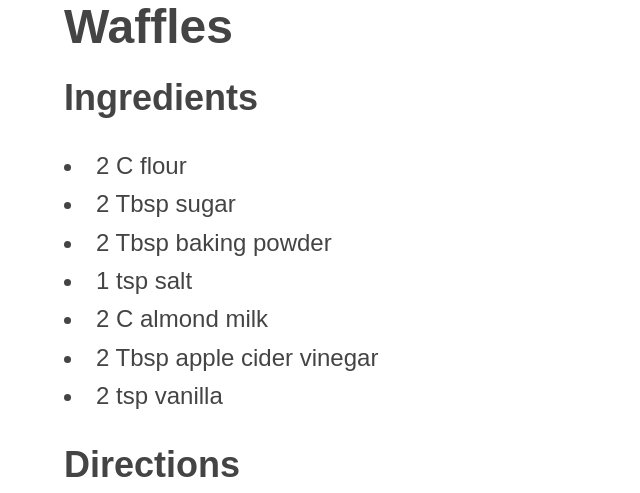
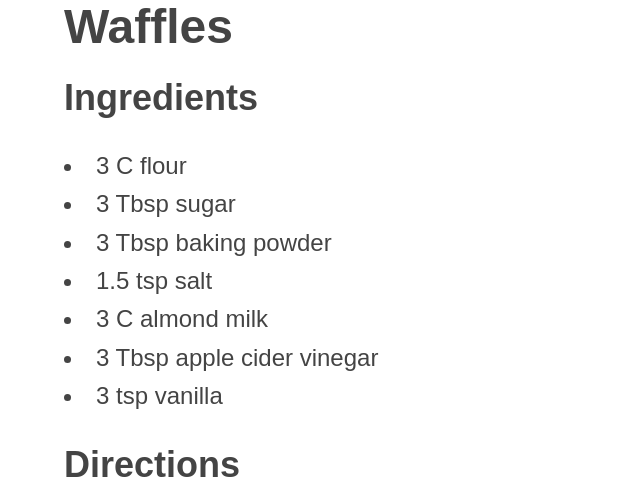
Before and after one commit to sgraham/sgraham.github.io, a Jekyll site: the page recipes/pancakes-or-waffles.html, which Jekyll copies as it is, in a window 1280 px wide. Shown: the top 493 px of the page, without its empty margins (0-640 px from the left). Built offline with Jekyll 4.4.1, drawn with Linux system fonts in a browser that asks for light colours.

Commit message:
1.5 waffles

```diff
--- a/recipes/pancakes-or-waffles.html
+++ b/recipes/pancakes-or-waffles.html
@@ -6,13 +6,13 @@
 <h1>Waffles</h1>
 <h2>Ingredients</h2>
 
-<li>2 C flour</li>
-<li>2 Tbsp sugar</li>
-<li>2 Tbsp baking powder</li>
-<li>1 tsp salt</li>
-<li>2 C almond milk</li>
-<li>2 Tbsp apple cider vinegar</li>
-<li>2 tsp vanilla</li>
+<li>3 C flour</li>
+<li>3 Tbsp sugar</li>
+<li>3 Tbsp baking powder</li>
+<li>1.5 tsp salt</li>
+<li>3 C almond milk</li>
+<li>3 Tbsp apple cider vinegar</li>
+<li>3 tsp vanilla</li>
 
 <h2>Directions</h2>
 
```
